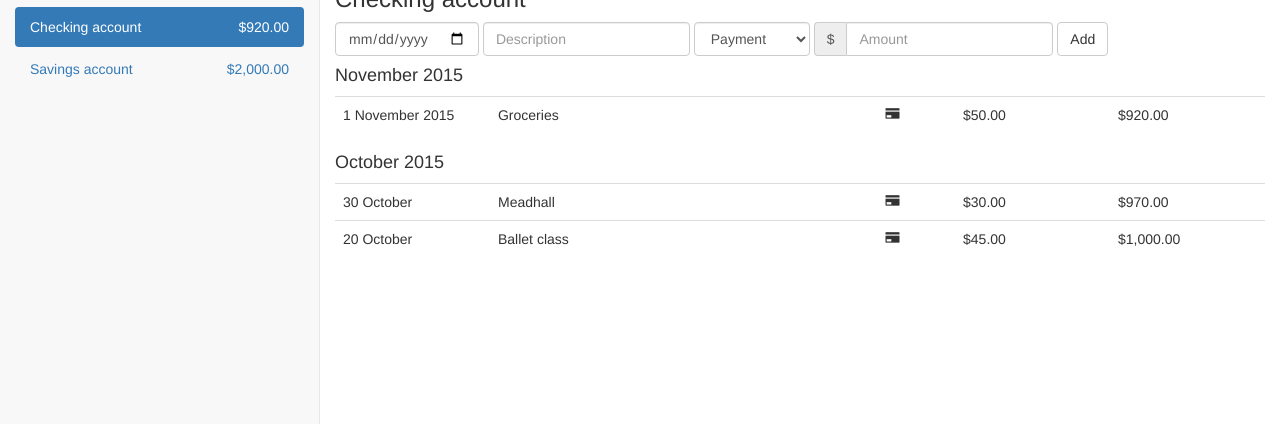
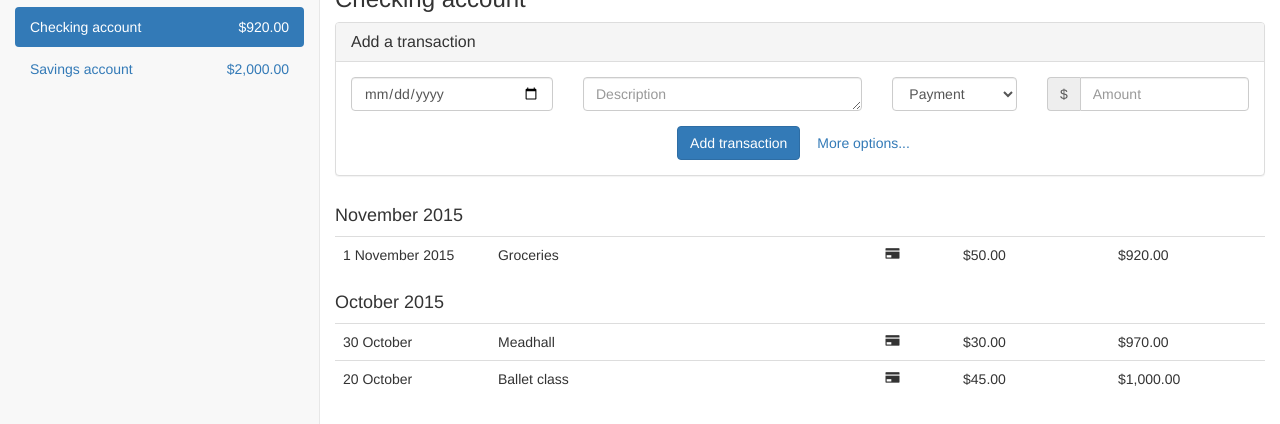
Before and after one commit to astorije/accounts, a plain HTML site: page ui.html in a window 1280 px wide. Shown: the part 104-528 px from the top of the page. Drawn offline with nearby package versions, Linux system fonts and the light colour scheme.

Commit message:
Finalize mockup add transaction

```diff
--- a/ui.html
+++ b/ui.html
@@ -65,16 +65,29 @@
         </div>
 
         <div class="col-md-offset-3 col-md-9">
-
           <h3>Checking account</h3>
 
-          <form class="form-inline">
+          <div class="panel panel-default">
+            <div class="panel-heading">
+              <h4 class="panel-title">Add a transaction</h4>
+            </div>
+            <div class="panel-body">
+              <form class="form">
+                <div class="row">
+
+                  <div class="col-md-3">
                     <div class="form-group">
                       <input type="date" class="form-control" placeholder="Date">
                     </div>
+                  </div>
+
+                  <div class="col-md-4">
                     <div class="form-group">
-              <input type="text" class="form-control" placeholder="Description">
+                      <textarea class="form-control" rows="1" placeholder="Description"></textarea>
                     </div>
+                  </div>
+
+                  <div class="col-md-2">
                     <div class="form-group">
                       <select class="form-control">
                         <option>Payment</option>
@@ -84,14 +97,29 @@
                         <option>Deposit</option>
                       </select>
                     </div>
+                  </div>
+
+                  <div class="col-md-3">
                     <div class="form-group">
                       <div class="input-group">
                         <div class="input-group-addon">$</div>
                         <input type="number" class="form-control" placeholder="Amount">
                       </div>
                     </div>
-            <button type="submit" class="btn btn-default">Add</button>
+                  </div>
+
+                </div>
+
+                <div class="text-center">
+                  <button type="submit" class="btn btn-primary">Add transaction</button>
+                  <button type="button" class="btn btn-link">More options...</button>
+                </div>
+
               </form>
+            </div>
+          </div>
+
+          <div class="clearfix"></div>
 
           <h4>November 2015</h4>
 
```
Lines whose indentation alone changed are shown as unchanged.
